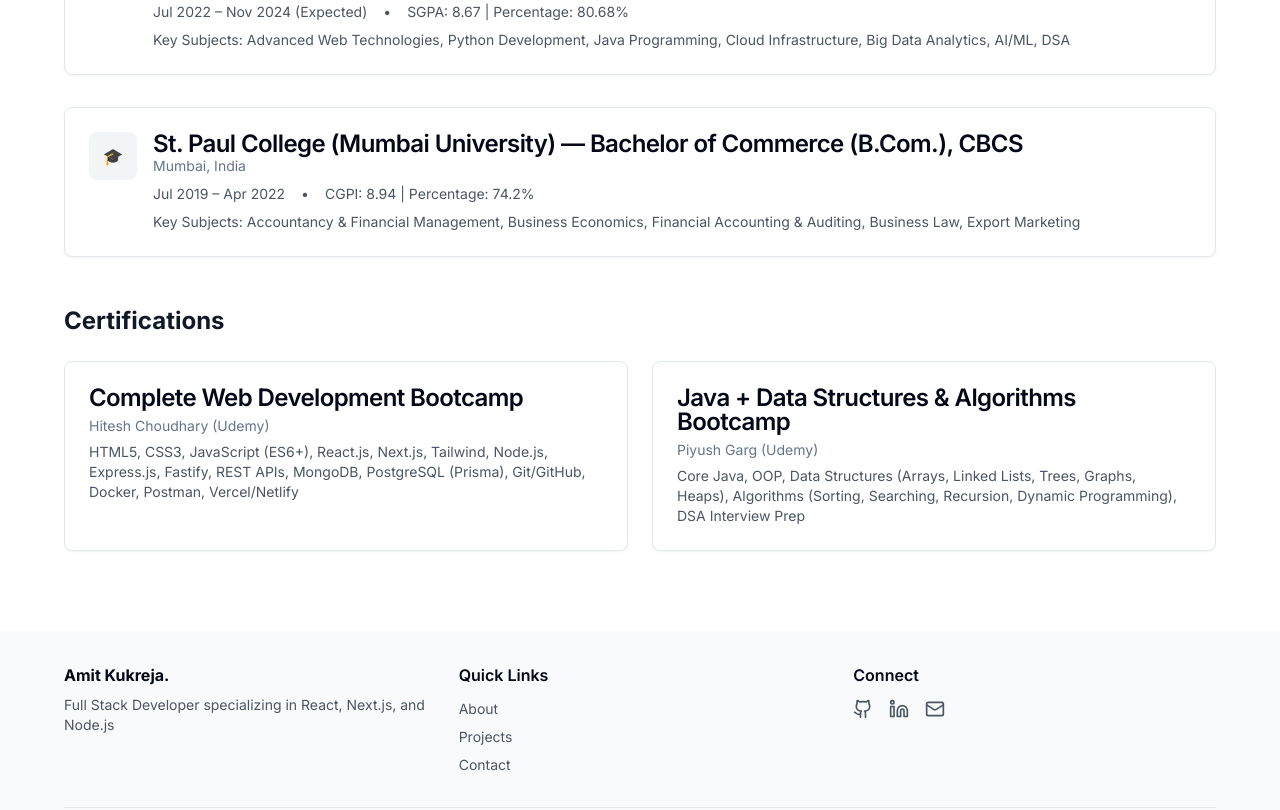
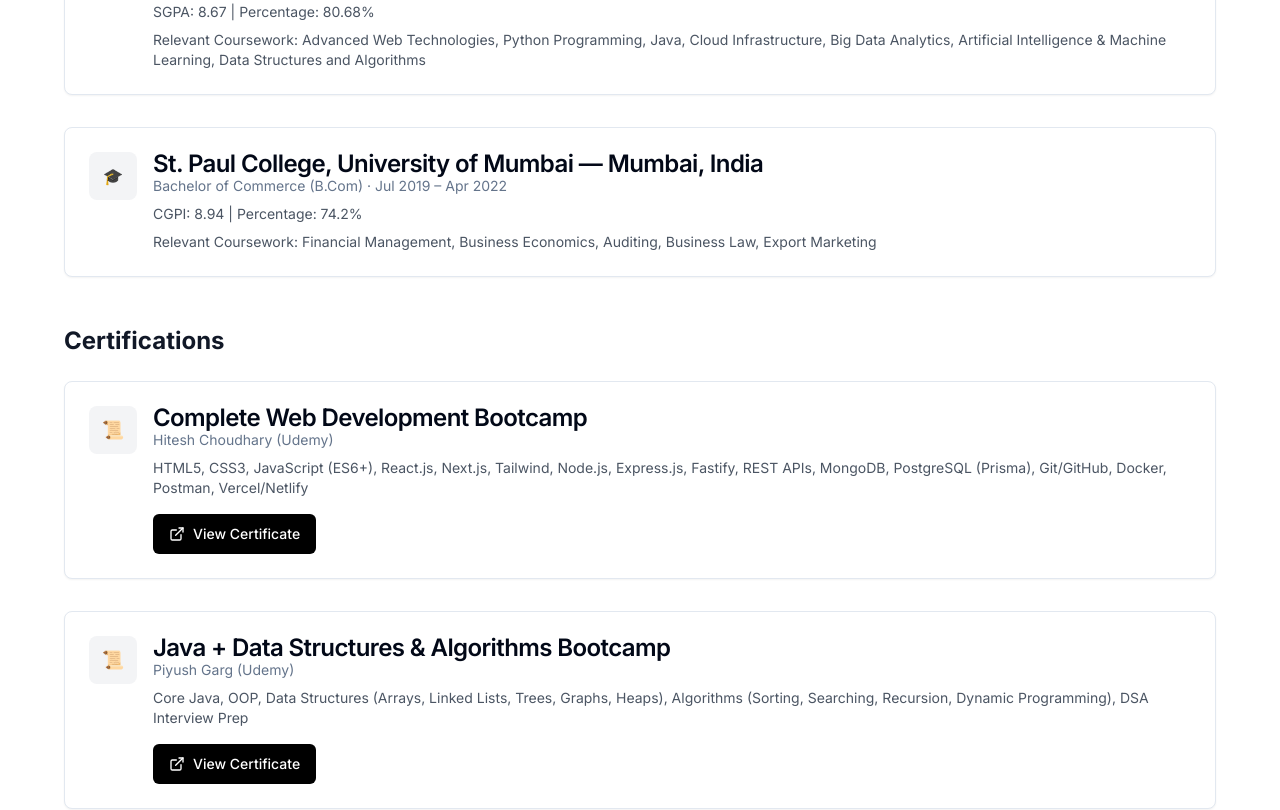
Before and after one commit to amitkukrejadev/portfilio, a Next.js app: page /education in a window 1280 px wide. Shown: the part 360-1170 px from the top of the page. Built offline with nearby package versions, Linux system fonts and the light colour scheme.

Commit message:
Updated About Education and Footer a Bit

```diff
--- a/app/education/page.tsx
+++ b/app/education/page.tsx
@@ -1,85 +1,225 @@
-import { Card, CardHeader, CardTitle, CardDescription } from "@/components/ui/card"
+import {
+  Card,
+  CardHeader,
+  CardTitle,
+  CardDescription,
+} from "@/components/ui/card";
+import { Button } from "@/components/ui/button";
+import { ExternalLink } from "lucide-react";
 
 export default function EducationPage() {
   return (
     <div className="bg-white dark:bg-gray-950">
       <section className="py-20 px-4 sm:px-6 lg:px-8">
         <div className="max-w-6xl mx-auto">
-          <h1 className="text-4xl font-bold text-gray-900 dark:text-white mb-6">Education</h1>
+          <h1 className="text-4xl font-bold text-gray-900 dark:text-white mb-6">
+            Education
+          </h1>
           <p className="text-xl text-gray-600 dark:text-gray-300 mb-12 max-w-3xl">
             My academic background and educational qualifications.
           </p>
 
           <div className="space-y-8">
-            <Card className="dark:border-gray-800">
+            {/* Jain University */}
+            <Card className="dark:border-gray-800 dark:bg-gray-950">
               <CardHeader>
                 <div className="flex items-start gap-4">
                   <div className="w-12 h-12 bg-gray-100 dark:bg-gray-800 rounded-lg flex items-center justify-center">
                     🎓
                   </div>
                   <div className="flex-1">
-                    <CardTitle>Jain University — Master of Computer Applications (MCA)</CardTitle>
-                    <CardDescription>Bangalore, India</CardDescription>
-                    <div className="flex items-center gap-4 mt-2 text-sm text-gray-600 dark:text-gray-400">
-                      <span>Jul 2022 – Nov 2024 (Expected)</span>
-                      <span>•</span>
-                      <span>SGPA: 8.67 | Percentage: 80.68%</span>
+                    <CardTitle className="dark:text-white">
+                      Jain University — Bangalore, India
+                    </CardTitle>
+                    <CardDescription className="dark:text-gray-400">
+                      Master of Computer Applications · Jul 2022 – Jan 2025
+                    </CardDescription>
+                    <div className="text-sm text-gray-600 dark:text-gray-400 mt-2">
+                      SGPA: 8.67 | Percentage: 80.68%
                     </div>
                     <p className="text-sm text-gray-600 dark:text-gray-400 mt-2">
-                      Key Subjects: Advanced Web Technologies, Python Development, Java Programming, Cloud
-                      Infrastructure, Big Data Analytics, AI/ML, DSA
+                      Relevant Coursework: Advanced Web Technologies, Python
+                      Programming, Java, Cloud Infrastructure, Big Data
+                      Analytics, Artificial Intelligence & Machine Learning,
+                      Data Structures and Algorithms
                     </p>
                   </div>
                 </div>
               </CardHeader>
             </Card>
 
-            <Card className="dark:border-gray-800">
+            {/* St. Paul College */}
+            <Card className="dark:border-gray-800 dark:bg-gray-950">
               <CardHeader>
                 <div className="flex items-start gap-4">
                   <div className="w-12 h-12 bg-gray-100 dark:bg-gray-800 rounded-lg flex items-center justify-center">
                     🎓
                   </div>
                   <div className="flex-1">
-                    <CardTitle>St. Paul College (Mumbai University) — Bachelor of Commerce (B.Com.), CBCS</CardTitle>
-                    <CardDescription>Mumbai, India</CardDescription>
-                    <div className="flex items-center gap-4 mt-2 text-sm text-gray-600 dark:text-gray-400">
-                      <span>Jul 2019 – Apr 2022</span>
-                      <span>•</span>
-                      <span>CGPI: 8.94 | Percentage: 74.2%</span>
+                    <CardTitle className="dark:text-white">
+                      St. Paul College, University of Mumbai — Mumbai, India
+                    </CardTitle>
+                    <CardDescription className="dark:text-gray-400">
+                      Bachelor of Commerce (B.Com) · Jul 2019 – Apr 2022
+                    </CardDescription>
+                    <div className="text-sm text-gray-600 dark:text-gray-400 mt-2">
+                      CGPI: 8.94 | Percentage: 74.2%
                     </div>
                     <p className="text-sm text-gray-600 dark:text-gray-400 mt-2">
-                      Key Subjects: Accountancy & Financial Management, Business Economics, Financial Accounting &
-                      Auditing, Business Law, Export Marketing
+                      Relevant Coursework: Financial Management, Business
+                      Economics, Auditing, Business Law, Export Marketing
                     </p>
                   </div>
                 </div>
               </CardHeader>
             </Card>
           </div>
+        </div>
 
-          <div className="mt-12">
-            <h2 className="text-2xl font-bold text-gray-900 dark:text-white mb-6">Certifications</h2>
+        {/* <div className="mt-12">
+          <h2 className="text-2xl font-bold text-gray-900 dark:text-white mb-6">
+            Certifications
+          </h2>
           <div className="grid md:grid-cols-2 gap-6">
             <Card className="dark:border-gray-800">
               <CardHeader>
                 <CardTitle>Complete Web Development Bootcamp</CardTitle>
                 <CardDescription>Hitesh Choudhary (Udemy)</CardDescription>
                 <p className="text-sm text-gray-600 dark:text-gray-400 mt-2">
-                    HTML5, CSS3, JavaScript (ES6+), React.js, Next.js, Tailwind, Node.js, Express.js, Fastify, REST
-                    APIs, MongoDB, PostgreSQL (Prisma), Git/GitHub, Docker, Postman, Vercel/Netlify
+                  HTML5, CSS3, JavaScript (ES6+), React.js, Next.js, Tailwind,
+                  Node.js, Express.js, Fastify, REST APIs, MongoDB, PostgreSQL
+                  (Prisma), Git/GitHub, Docker, Postman, Vercel/Netlify
                 </p>
+                <Button
+                  variant="default"
+                  className="mt-4 bg-black text-white hover:bg-gray-800 dark:bg-white dark:text-black dark:hover:bg-gray-200"
+                  asChild
+                >
+                  <a
+                    href="https://example.com/certificate-url" // replace with real link
+                    target="_blank"
+                    rel="noopener noreferrer"
+                    className="flex items-center gap-2"
+                  >
+                    <ExternalLink className="w-4 h-4" />
+                    View Certificate
+                  </a>
+                </Button>
               </CardHeader>
             </Card>
 
             <Card className="dark:border-gray-800">
               <CardHeader>
-                  <CardTitle>Java + Data Structures & Algorithms Bootcamp</CardTitle>
+                <CardTitle>
+                  Java + Data Structures & Algorithms Bootcamp
+                </CardTitle>
                 <CardDescription>Piyush Garg (Udemy)</CardDescription>
                 <p className="text-sm text-gray-600 dark:text-gray-400 mt-2">
-                    Core Java, OOP, Data Structures (Arrays, Linked Lists, Trees, Graphs, Heaps), Algorithms (Sorting,
-                    Searching, Recursion, Dynamic Programming), DSA Interview Prep
+                  Core Java, OOP, Data Structures (Arrays, Linked Lists, Trees,
+                  Graphs, Heaps), Algorithms (Sorting, Searching, Recursion,
+                  Dynamic Programming), DSA Interview Prep
                 </p>
+                <Button
+                  variant="default"
+                  className="mt-4 bg-black text-white hover:bg-gray-800 dark:bg-white dark:text-black dark:hover:bg-gray-200"
+                  asChild
+                >
+                  <a
+                    href="https://example.com/certificate-url" // replace with real link
+                    target="_blank"
+                    rel="noopener noreferrer"
+                    className="flex items-center gap-2"
+                  >
+                    <ExternalLink className="w-4 h-4" />
+                    View Certificate
+                  </a>
+                </Button>
+              </CardHeader>
+            </Card>
+          </div>
+        </div> */}
+        <div className="mt-12">
+          <div className="max-w-6xl mx-auto">
+            <h1 className="text-2xl font-bold text-gray-900 dark:text-white mb-6">
+              Certifications
+            </h1>
+            <div className="space-y-8">
+              {/* Web Development Bootcamp */}
+              <Card className="dark:border-gray-800 dark:bg-gray-950">
+                <CardHeader>
+                  <div className="flex items-start gap-4">
+                    <div className="w-12 h-12 bg-gray-100 dark:bg-gray-800 rounded-lg flex items-center justify-center text-lg">
+                      📜
+                    </div>
+                    <div className="flex-1">
+                      <CardTitle className="dark:text-white">
+                        Complete Web Development Bootcamp
+                      </CardTitle>
+                      <CardDescription className="dark:text-gray-400">
+                        Hitesh Choudhary (Udemy)
+                      </CardDescription>
+                      <p className="text-sm text-gray-600 dark:text-gray-400 mt-2">
+                        HTML5, CSS3, JavaScript (ES6+), React.js, Next.js,
+                        Tailwind, Node.js, Express.js, Fastify, REST APIs,
+                        MongoDB, PostgreSQL (Prisma), Git/GitHub, Docker,
+                        Postman, Vercel/Netlify
+                      </p>
+                      <Button
+                        variant="default"
+                        className="mt-4 bg-black text-white hover:bg-gray-800 dark:bg-white dark:text-black dark:hover:bg-gray-200"
+                        asChild
+                      >
+                        <a
+                          href="https://example.com/certificate-url"
+                          target="_blank"
+                          rel="noopener noreferrer"
+                          className="flex items-center gap-2"
+                        >
+                          <ExternalLink className="w-4 h-4" />
+                          View Certificate
+                        </a>
+                      </Button>
+                    </div>
+                  </div>
+                </CardHeader>
+              </Card>
+
+              {/* Java + DSA Bootcamp */}
+              <Card className="dark:border-gray-800 dark:bg-gray-950">
+                <CardHeader>
+                  <div className="flex items-start gap-4">
+                    <div className="w-12 h-12 bg-gray-100 dark:bg-gray-800 rounded-lg flex items-center justify-center text-lg">
+                      📜
+                    </div>
+                    <div className="flex-1">
+                      <CardTitle className="dark:text-white">
+                        Java + Data Structures & Algorithms Bootcamp
+                      </CardTitle>
+                      <CardDescription className="dark:text-gray-400">
+                        Piyush Garg (Udemy)
+                      </CardDescription>
+                      <p className="text-sm text-gray-600 dark:text-gray-400 mt-2">
+                        Core Java, OOP, Data Structures (Arrays, Linked Lists,
+                        Trees, Graphs, Heaps), Algorithms (Sorting, Searching,
+                        Recursion, Dynamic Programming), DSA Interview Prep
+                      </p>
+                      <Button
+                        variant="default"
+                        className="mt-4 bg-black text-white hover:bg-gray-800 dark:bg-white dark:text-black dark:hover:bg-gray-200"
+                        asChild
+                      >
+                        <a
+                          href="https://example.com/certificate-url"
+                          target="_blank"
+                          rel="noopener noreferrer"
+                          className="flex items-center gap-2"
+                        >
+                          <ExternalLink className="w-4 h-4" />
+                          View Certificate
+                        </a>
+                      </Button>
+                    </div>
+                  </div>
                 </CardHeader>
               </Card>
             </div>
@@ -87,5 +227,5 @@ export default function EducationPage() {
         </div>
       </section>
     </div>
-  )
+  );
 }
--- a/components/footer.tsx
+++ b/components/footer.tsx
@@ -3,82 +3,80 @@ import { Github, Linkedin, Mail } from "lucide-react";
 
 export default function Footer() {
   return (
-    <footer className="py-8 px-4 sm:px-6 lg:px-8 bg-gray-50 dark:bg-gray-900">
-      <div className="max-w-6xl mx-auto">
+    <footer className="py-10 px-4 sm:px-6 lg:px-8 bg-gray-50 dark:bg-gray-900 border-t border-gray-200 dark:border-gray-800">
+      <div className="max-w-6xl mx-auto space-y-10">
         <div className="grid grid-cols-1 md:grid-cols-3 gap-8">
+          {/* Logo & Description */}
           <div>
-            <Link href="/" className="font-bold text-xxl dark:text-white">
-              Amit Kukreja.
+            <Link href="/" className="text-2xl font-bold dark:text-white">
+              Amit Kukreja<span className="text-blue-500">.</span>
             </Link>
             <p className="mt-2 text-sm text-gray-600 dark:text-gray-400">
-              Full Stack Developer specializing in React, Next.js, and Node.js
+              Full Stack Developer — React, Next.js, Node.js.
             </p>
           </div>
 
+          {/* Quick Links */}
           <div>
-            <h3 className="font-semibold mb-3 dark:text-white">Quick Links</h3>
+            <h3 className="text-md font-semibold dark:text-white mb-3">
+              Quick Links
+            </h3>
             <ul className="space-y-2 text-sm">
-              <li>
-                <Link
-                  href="/about"
-                  className="text-gray-600 dark:text-gray-400 hover:text-gray-900 dark:hover:text-white"
-                >
-                  About
-                </Link>
-              </li>
-              <li>
-                <Link
-                  href="/projects"
-                  className="text-gray-600 dark:text-gray-400 hover:text-gray-900 dark:hover:text-white"
-                >
-                  Projects
-                </Link>
-              </li>
-              <li>
-                <Link
-                  href="/contact"
-                  className="text-gray-600 dark:text-gray-400 hover:text-gray-900 dark:hover:text-white"
-                >
-                  Contact
-                </Link>
-              </li>
+              {[
+                { name: "About", href: "/about" },
+                { name: "Projects", href: "/projects" },
+                { name: "Contact", href: "/contact" },
+              ].map((item) => (
+                <li key={item.name}>
+                  <Link
+                    href={item.href}
+                    className="text-gray-600 dark:text-gray-400 hover:text-blue-600 dark:hover:text-blue-400 transition"
+                  >
+                    {item.name}
+                  </Link>
+                </li>
+              ))}
             </ul>
           </div>
 
+          {/* Social Icons */}
           <div>
-            <h3 className="font-semibold mb-3 dark:text-white">Connect</h3>
-            <div className="flex space-x-4">
+            <h3 className="text-md font-semibold dark:text-white mb-3">
+              Connect
+            </h3>
+            <div className="flex items-center space-x-4">
               <a
                 href="https://github.com/amitkukrejadev"
                 target="_blank"
                 rel="noopener noreferrer"
-                className="text-gray-600 dark:text-gray-400 hover:text-gray-900 dark:hover:text-white"
+                aria-label="GitHub"
+                className="text-gray-600 dark:text-gray-400 hover:text-black dark:hover:text-white transition"
               >
                 <Github className="h-5 w-5" />
-                <span className="sr-only">GitHub</span>
               </a>
               <a
                 href="https://linkedin.com/in/amitkukrejadev"
                 target="_blank"
                 rel="noopener noreferrer"
-                className="text-gray-600 dark:text-gray-400 hover:text-gray-900 dark:hover:text-white"
+                aria-label="LinkedIn"
+                className="text-gray-600 dark:text-gray-400 hover:text-blue-600 dark:hover:text-blue-400 transition"
               >
                 <Linkedin className="h-5 w-5" />
-                <span className="sr-only">LinkedIn</span>
               </a>
               <a
                 href="mailto:amitkukrejadev@gmail.com"
-                className="text-gray-600 dark:text-gray-400 hover:text-gray-900 dark:hover:text-white"
+                aria-label="Email"
+                className="text-gray-600 dark:text-gray-400 hover:text-red-500 dark:hover:text-red-400 transition"
               >
                 <Mail className="h-5 w-5" />
-                <span className="sr-only">Email</span>
               </a>
             </div>
           </div>
         </div>
 
-        <div className="mt-8 pt-6 border-t border-gray-200 dark:border-gray-700 text-center text-sm text-gray-600 dark:text-gray-400">
-          <p>© {new Date().getFullYear()} Amit Kukreja. All rights reserved.</p>
+        {/* Copyright */}
+        <div className="text-center text-sm text-gray-600 dark:text-gray-400 pt-4">
+          © {new Date().getFullYear()} Amit Kukreja. All rights reserved.
         </div>
       </div>
     </footer>
```
Also changed, not shown: app/about/page.tsx (+71 -36 lines). Lines whose indentation alone changed are shown as unchanged.
